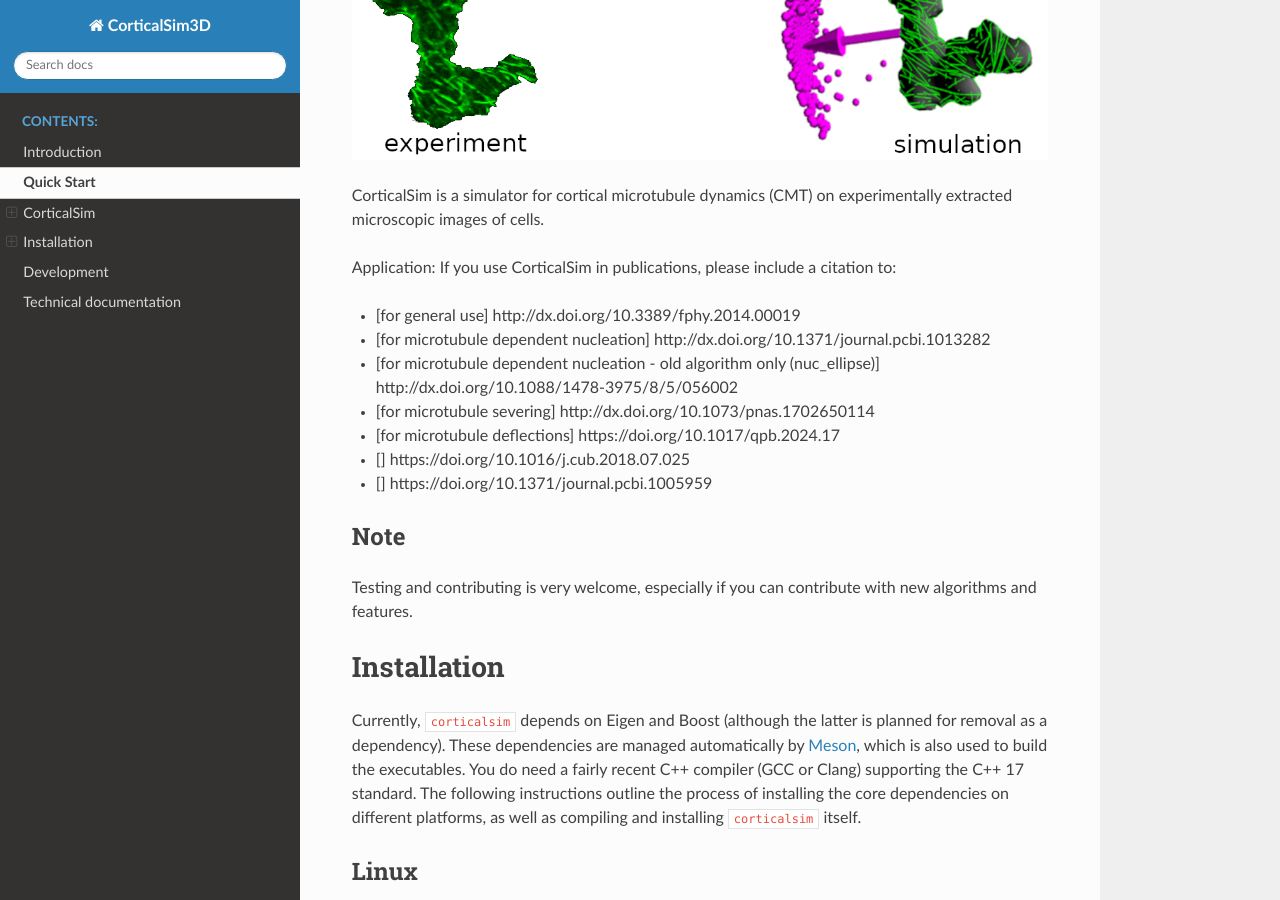
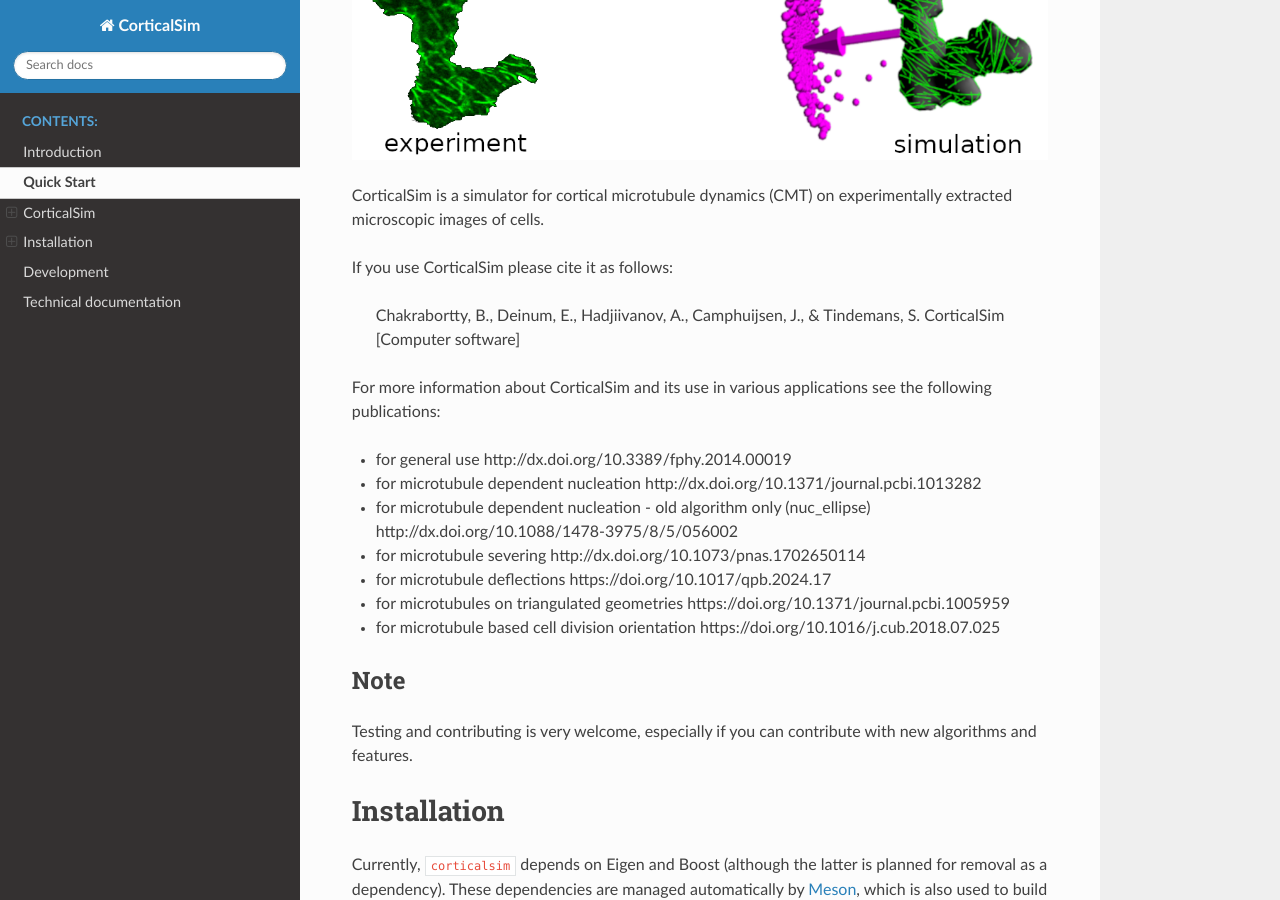
Before and after one commit to corticalsim/corticalsim, a Sphinx documentation site: the page built from doc/quickstart.md, in a window 1280 px wide and 900 px high, scrolled down 282 px. Built offline with Sphinx 7.4.7 and the Read the Docs theme 3.1.0, drawn with Linux system fonts in a browser that asks for light colours.

Commit message:
update software title in documentation

```diff
--- a/README.md
+++ b/README.md
@@ -4,15 +4,17 @@
 
 CorticalSim is a simulator for cortical microtubule dynamics (CMT) on experimentally extracted microscopic images of cells.
 
-Application:
-If you use CorticalSim in publications, please include a citation to:
-- [for general use] http://dx.doi.org/10.3389/fphy.2014.00019
-- [for microtubule dependent nucleation] http://dx.doi.org/10.1371/journal.pcbi.1013282
-- [for microtubule dependent nucleation - old algorithm only (nuc_ellipse)] http://dx.doi.org/10.1088/1478-3975/8/5/056002
-- [for microtubule severing] http://dx.doi.org/10.1073/pnas.1702650114
-- [for microtubule deflections] https://doi.org/10.1017/qpb.2024.17
-- [] https://doi.org/10.1016/j.cub.2018.07.025
-- [] https://doi.org/10.1371/journal.pcbi.1005959
+If you use CorticalSim please cite it as follows:
+> Chakrabortty, B., Deinum, E., Hadjiivanov, A., Camphuijsen, J., & Tindemans, S. CorticalSim [Computer software]
+
+For more information about CorticalSim and its use in various applications see the following publications:
+- for general use http://dx.doi.org/10.3389/fphy.2014.00019
+- for microtubule dependent nucleation http://dx.doi.org/10.1371/journal.pcbi.1013282
+- for microtubule dependent nucleation - old algorithm only (nuc_ellipse) http://dx.doi.org/10.1088/1478-3975/8/5/056002
+- for microtubule severing http://dx.doi.org/10.1073/pnas.1702650114
+- for microtubule deflections https://doi.org/10.1017/qpb.2024.17
+- for microtubules on triangulated geometries https://doi.org/10.1371/journal.pcbi.1005959
+- for microtubule based cell division orientation https://doi.org/10.1016/j.cub.2018.07.025
 
 ## Note
 
--- a/doc/conf.py
+++ b/doc/conf.py
@@ -6,7 +6,7 @@
 # -- Project information -----------------------------------------------------
 # https://www.sphinx-doc.org/en/master/usage/configuration.html#project-information
 
-project = 'CorticalSim3D'
+project = 'CorticalSim'
 copyright = '2017-%Y'
 author = 'Eva Deinum, Bandan Chakrabortty, Simon Tindemans, Jaro Camphuijsen, Alexander Hadjiivanov'
 release = ''
--- a/doc/index.rst
+++ b/doc/index.rst
@@ -1,9 +1,9 @@
-.. CorticalSim 3D documentation master file, created by
+.. CorticalSim documentation master file, created by
    sphinx-quickstart on Tue Mar 17 14:38:49 2026.
    You can adapt this file completely to your liking, but it should at least
    contain the root `toctree` directive.
 
-CorticalSim 3D documentation
+CorticalSim documentation
 ============================
 
 .. image:: assets/logo/logomodelCMT-1.0.png
```
Also changed, not shown: README.dev.md (+1 -1 lines), doc/introduction.md (+12 -5 lines), doc/assets/cs-overview.png (renamed from doc/assets/cs3d-overview.png), 1 other file.
